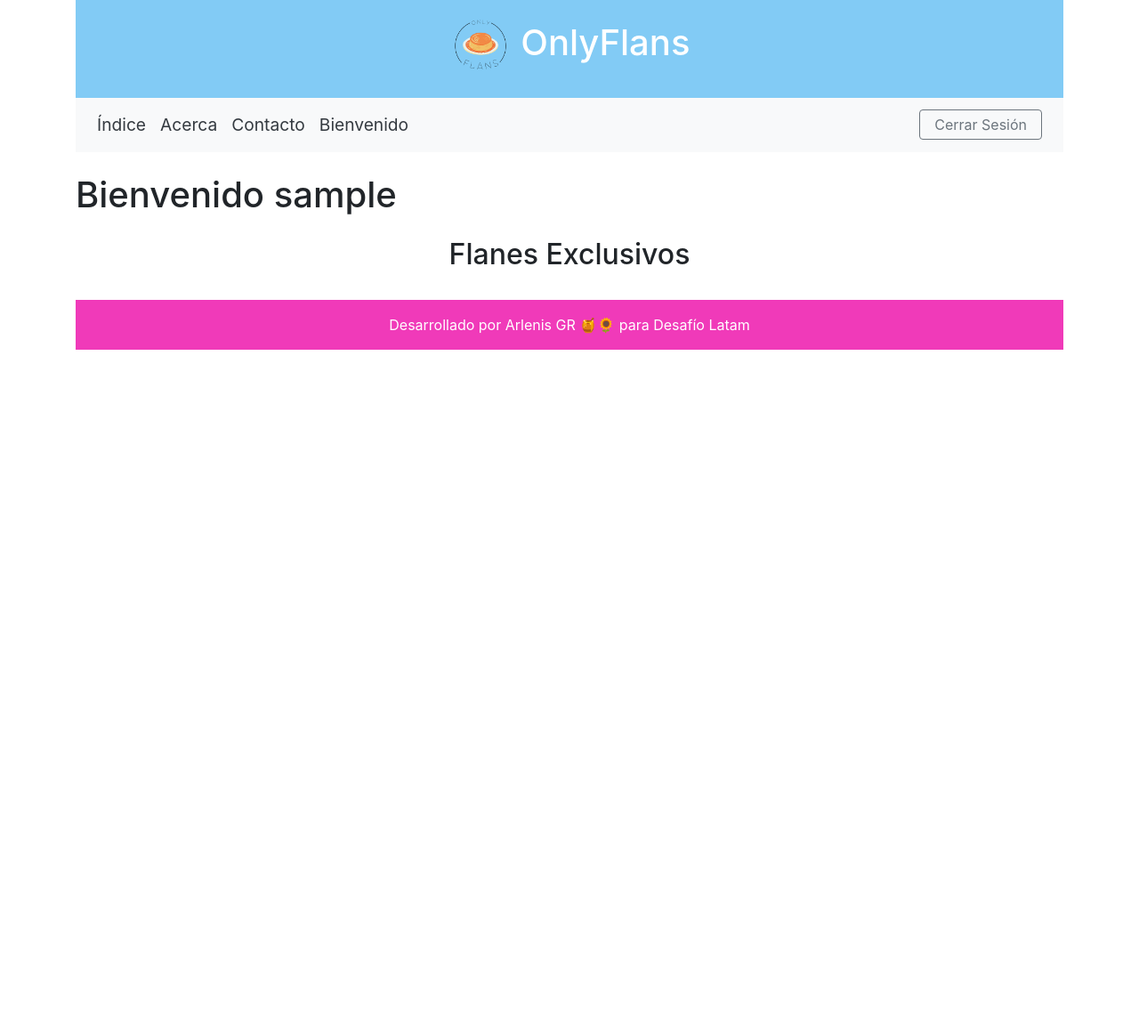
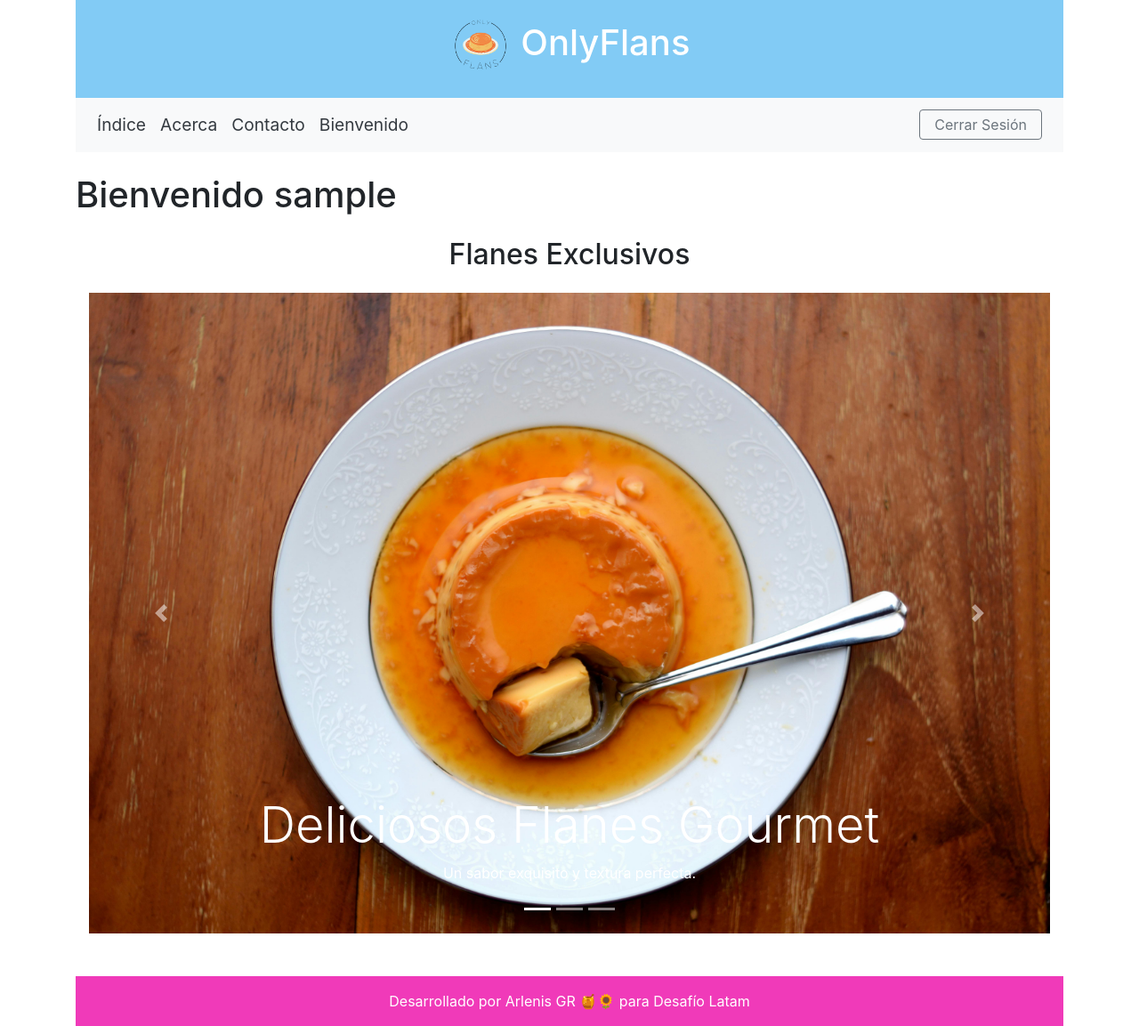
Before and after one commit to agonzalezr92/Hito-M6-OnlyFlans, a Django app: page /bienvenido/ in a window 1280 px wide. Shown: the whole page at 89% size. Before the commit the page ends 393 px from the top, so only its background shows below. Run offline with Django 5.2, Linux system fonts and the light colour scheme; the visitor is signed in with stand-in values (Sample User, id 1); some libraries are stand-ins or nearby versions.

Commit message:
Hito 04-M6_ScreenWeb

```diff
--- a/mionlyflans/web/templates/web/welcome.html
+++ b/mionlyflans/web/templates/web/welcome.html
@@ -4,6 +4,7 @@
     </header>
     <body>
         {% extends "web/base.html" %}
+        {% load static %}
 
 {% block title %}Bienvenido{% endblock %}
 
@@ -13,6 +14,47 @@
 
 <div class="container my-4">
     <h2 class="text-center">Flanes Exclusivos</h2>
+
+    <div id="bienvenidoCarrusel" class="carousel slide my-4" data-ride="carousel">
+        <ol class="carousel-indicators">
+            <li data-target="#bienvenidoCarrusel" data-slide-to="0" class="active"></li>
+            <li data-target="#bienvenidoCarrusel" data-slide-to="1"></li>
+            <li data-target="#bienvenidoCarrusel" data-slide-to="2"></li>
+        </ol>
+        <div class="carousel-inner">
+            <div class="carousel-item active">
+                <img src="{% static 'images/imagen1.jpg' %}" class="d-block w-100" alt="Postre 1">
+                <div class="carousel-caption d-none d-md-block">
+                    <h5 class="display-4">Deliciosos Flanes Gourmet</h5>
+                    <p >Un sabor exquisito y textura perfecta.</p>
+                </div>
+            </div>
+            <div class="carousel-item">
+                <img src="{% static 'images/imagen2.jpg' %}" class="d-block w-100" alt="Postre 2">
+                <div class="carousel-caption d-none d-md-block">
+                    <h5 class="display-4">Ingredientes Frescos y Naturales</h5>
+                    <p>Solo lo mejor para nuestros postres artesanales.</p>
+                </div>
+            </div>
+            <div class="carousel-item">
+                <img src="{% static 'images/imagen3.jpg' %}" class="d-block w-100" alt="Postre 3">
+                <div class="carousel-caption d-none d-md-block">
+                    <h5 class="display-4" >Ideal para cualquier ocasión</h5>
+                    <p>Un toque dulce que encanta a todos.</p>
+                </div>
+            </div>
+        </div>
+        <a class="carousel-control-prev" href="#bienvenidoCarrusel" role="button" data-slide="prev">
+            <span class="carousel-control-prev-icon" aria-hidden="true"></span>
+            <span class="sr-only">Anterior</span>
+        </a>
+        <a class="carousel-control-next" href="#bienvenidoCarrusel" role="button" data-slide="next">
+            <span class="carousel-control-next-icon" aria-hidden="true"></span>
+            <span class="sr-only">Siguiente</span>
+        </a>
+    </div>
+
+
     <div class="row">
         {% for flan in flanes %}
             <div class="col-md-4">
@@ -29,5 +71,6 @@
 </div>
 {% endblock %}
 
+
     </body>
 </html>
```
Also changed, not shown: Screen web/Acerca de Nosotros.png (added), Screen web/Formulario de Contacto.png (added), Screen web/Pagina Inicio Usuarios sin registrar.png (added), Screen web/Pagina de Bienvenida.png (added), Screen web/Pagina de Inicio.png (added), Screen web/Registro de Ususario.png (added).
